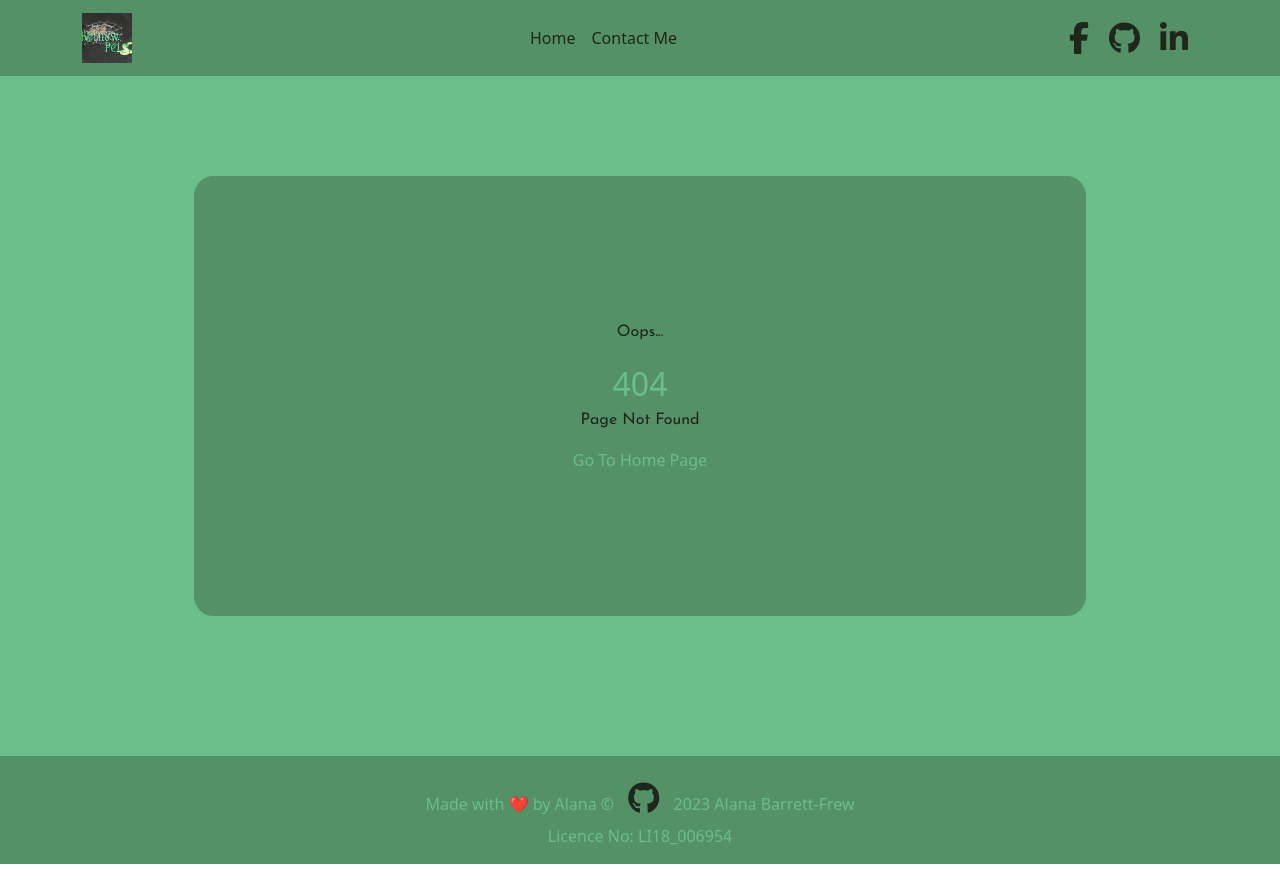
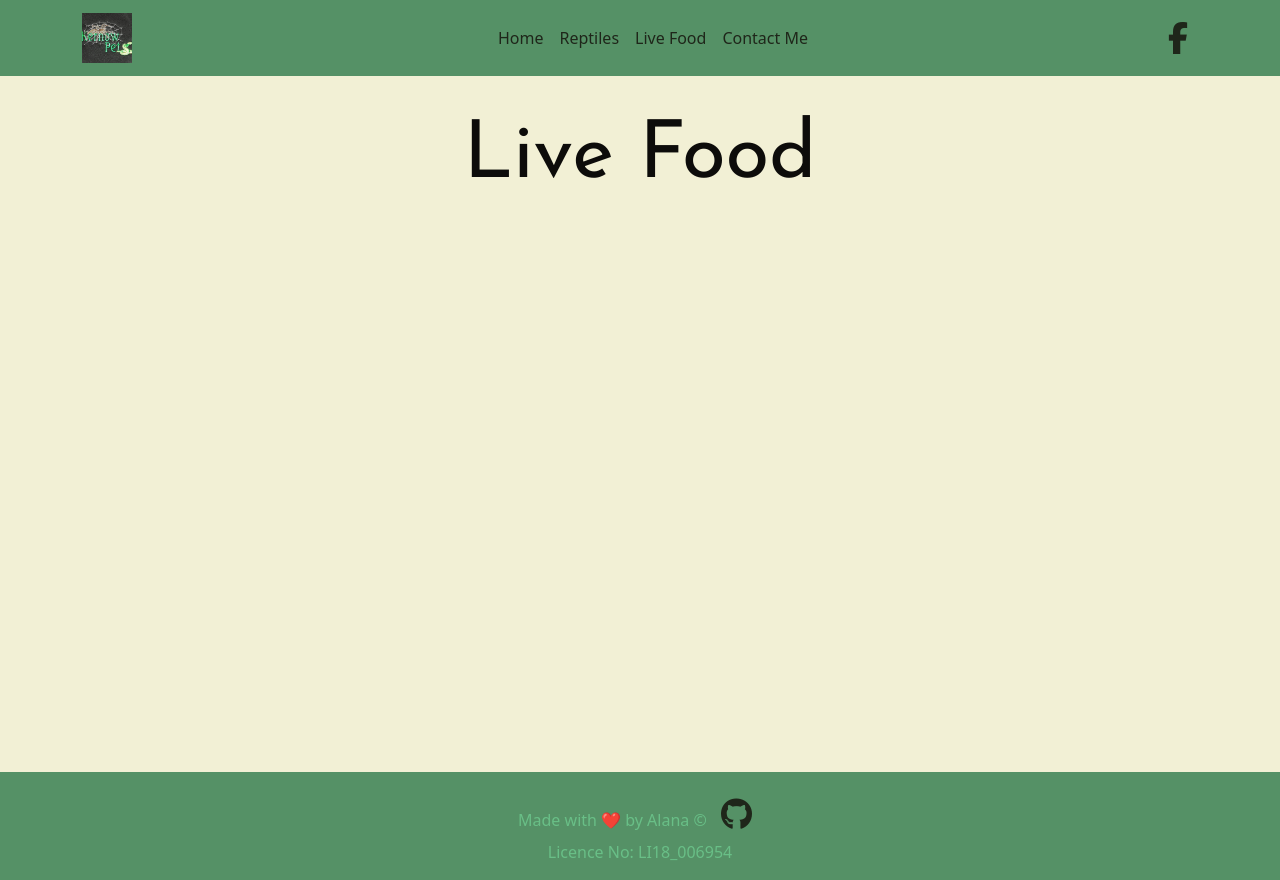
Before and after one commit to AlanaBF/kernowpets, a React (Vite) app: page /LiveFood in a window 1280 px wide. Before the commit this address had no page. Built offline with nearby package versions, Linux system fonts and the light colour scheme.

Commit message:
extra pages added ready for content

```diff
--- a/index.html
+++ b/index.html
@@ -49,7 +49,14 @@
       href="https://fonts.googleapis.com/css2?family=Josefin+Sans&family=Yeseva+One&display=swap"
       rel="stylesheet"
     />
-
+    <link
+      rel="stylesheet"
+      href="https://fonts.googleapis.com/css?family=Roboto:300,400,500,700&display=swap"
+    />
+    <link
+      rel="stylesheet"
+      href="https://fonts.googleapis.com/icon?family=Material+Icons"
+    />
     <title>Kernow Pets</title>
   </head>
   <body>
--- a/package.json
+++ b/package.json
@@ -10,6 +10,11 @@
     "preview": "vite preview"
   },
   "dependencies": {
+    "@emotion/react": "^11.11.0",
+    "@emotion/styled": "^11.11.0",
+    "@fontsource/roboto": "^5.0.2",
+    "@mui/icons-material": "^5.11.16",
+    "@mui/material": "^5.13.3",
     "bootstrap": "^5.3.0",
     "react": "^18.2.0",
     "react-bootstrap": "^2.7.4",
--- a/src/App.css
+++ b/src/App.css
@@ -15,14 +15,16 @@ h2,
 h3,
 h4,
 h5 {
-  font-family: "Yeseva One", cursive;
+   font-family: "Josefin Sans", sans-serif;
   margin: 0;
   text-align: center;
   color: var(--dark-green);
 }
 
+
 p {
-  font-family: "Josefin Sans", sans-serif;
+  font-family: "Yeseva One", cursive;
+
   margin: 0;
   text-align: center;
   color: var(--dark-green);
--- a/src/App.jsx
+++ b/src/App.jsx
@@ -1,5 +1,5 @@
 import { BrowserRouter as Router, Routes, Route } from "react-router-dom";
-import { Home, Contact, NotFound } from "./pages";
+import { Home, Contact, NotFound, Reptiles, LiveFood } from "./pages";
 import Header from "./components/Header";
 import Footer from "./components/Footer";
 import './App.css'
@@ -14,6 +14,8 @@ const App = () => {
         <Routes>
           <Route path="/" element={<Home />} />
           <Route path="/Contact" element={<Contact />} />
+          <Route path="/Reptiles" element={<Reptiles />} />
+          <Route path="/LiveFood" element={<LiveFood />} />
           <Route path="*" element={<NotFound />} />
         </Routes>
       </div>
--- a/src/assets/styles/pages.css
+++ b/src/assets/styles/pages.css
@@ -36,6 +36,8 @@ border-radius: 20px;
 
 .pageTitle {
   color: var(--black);
+  font-size: 5em;
+  padding-top: 20px;
 }
 .contact {
   font-size: 400%;
--- a/src/components/About/index.jsx
+++ b/src/components/About/index.jsx
@@ -4,7 +4,7 @@ function About() {
   return (
     <div className="aboutContainer">
       <div className="aboutCard">
-        <p className="aboutText">Coming Soon</p>
+        <p className="aboutText">Website Coming Soon</p>
       </div>
     </div>
   );
--- a/src/components/Footer/index.jsx
+++ b/src/components/Footer/index.jsx
@@ -3,16 +3,17 @@ import "../../assets/styles/components.css";
 // Footer Component
 function Footer() {
   return (
+    <div>
     <footer className="footer">
       <div>
         Made with ❤️️ by Alana &copy;{" "}
         <a href="https://github.com/AlanaBF">
           <i className="fa navbarIcons fa-github"></i>
         </a>{" "}
-        2023 Alana Barrett-Frew{" "}
       </div>
       <div>Licence No: LI18_006954</div>
     </footer>
+    </div>
   );
 }
 
--- a/src/components/Header/index.jsx
+++ b/src/components/Header/index.jsx
@@ -29,7 +29,14 @@ function Header() {
             <LinkContainer to="/">
               <Nav.Link className="navLink">Home</Nav.Link>
             </LinkContainer>
-
+            {/* Reptiles */}
+            <LinkContainer to="/Reptiles">
+              <Nav.Link className="navLink">Reptiles</Nav.Link>
+            </LinkContainer>
+           {/* Live Food */}
+           <LinkContainer to="/LiveFood">
+              <Nav.Link className="navLink">Live Food</Nav.Link>
+            </LinkContainer>
             {/* Contacts and info */}
             <LinkContainer to="/Contact">
               <Nav.Link className="navLink">Contact Me</Nav.Link>
@@ -39,14 +46,8 @@ function Header() {
 
           <Nav className="nav navbar-nav flex-row justify-content-md-center justify-content-start flex-nowrap">
             <div className="navIcons">
-              <a href="hhttps://www.facebook.com/kernowpet">
+              <a href="https://www.facebook.com/kernowpet">
                 <i className="fa navbarIcons fa-facebook"></i>
-              </a>
-              <a href="https://github.com/AlanaBF">
-                <i className="fa navbarIcons fa-github"></i>
-              </a>{" "}
-              <a href="https://www.linkedin.com/">
-                <i className="fa navbarIcons fa-linkedin"></i>
               </a>
             </div>
           </Nav>
--- a/src/pages/Home/index.jsx
+++ b/src/pages/Home/index.jsx
@@ -7,7 +7,7 @@ function Home() {
     <div className="pageBackground">
       <div>
         <div >
-          <h1 className="homePageTitle">Kernow Pets</h1>
+          <h1 className="pageTitle">Kernow Pets</h1>
         </div>
         <div className="aboutMePosition">
           <About />
--- /dev/null
+++ b/src/pages/LiveFood/index.jsx
@@ -0,0 +1,11 @@
+import React from 'react'
+
+function LiveFood() {
+  return (
+    <div className='pageBackground'>
+    <h1 className="pageTitle">Live Food</h1>
+    </div>
+  )
+}
+
+export default LiveFood
--- /dev/null
+++ b/src/pages/Reptiles/index.jsx
@@ -0,0 +1,11 @@
+import React from 'react'
+
+function Reptiles() {
+  return (
+    <div className='pageBackground'>
+    <h1 className="pageTitle">Reptiles, Mammals, Amphibians</h1>
+    </div>
+  )
+}
+
+export default Reptiles
```
Also changed, not shown: src/pages/index.jsx (+5 -2 lines), 1 other file (tests, documents, lock files or other folders).
